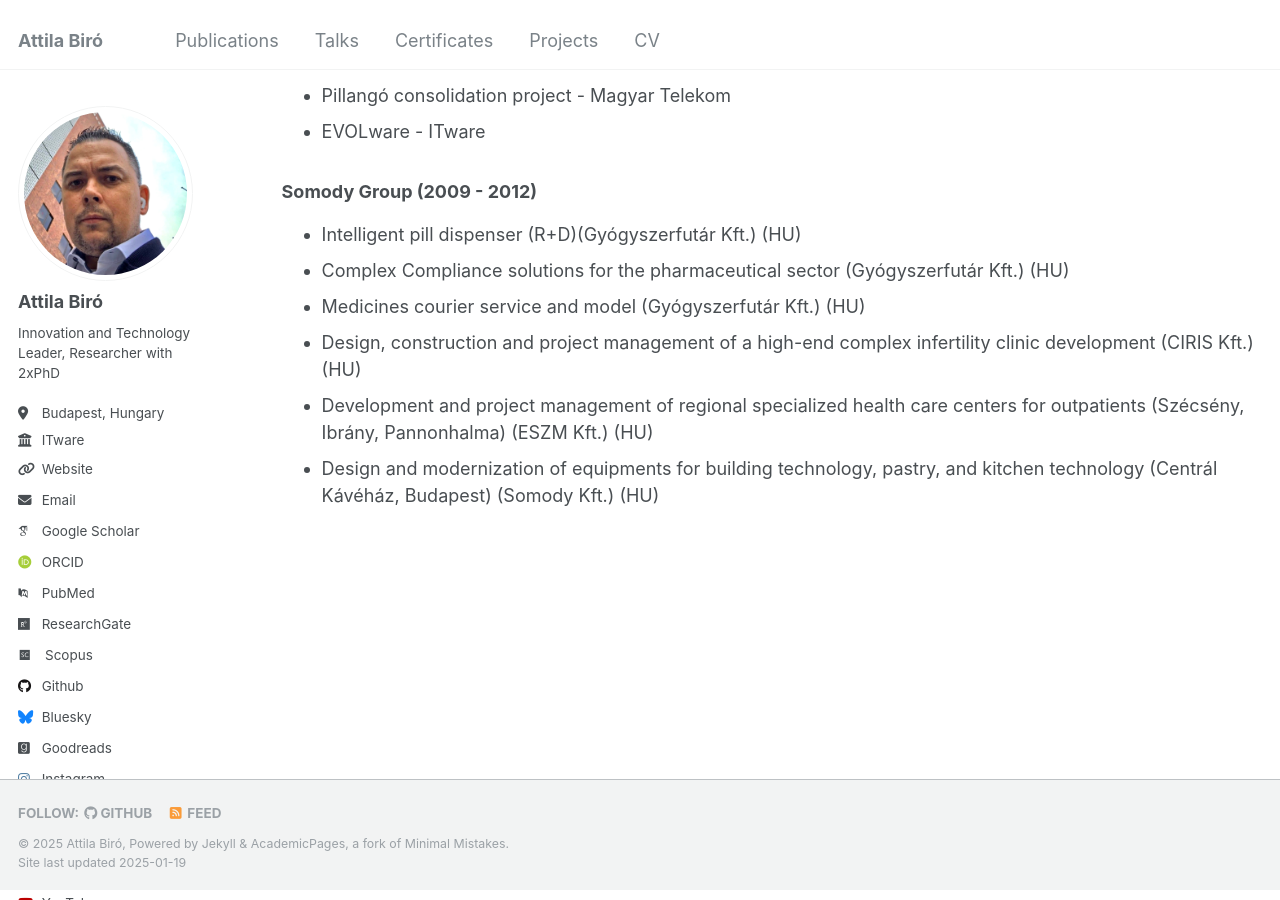
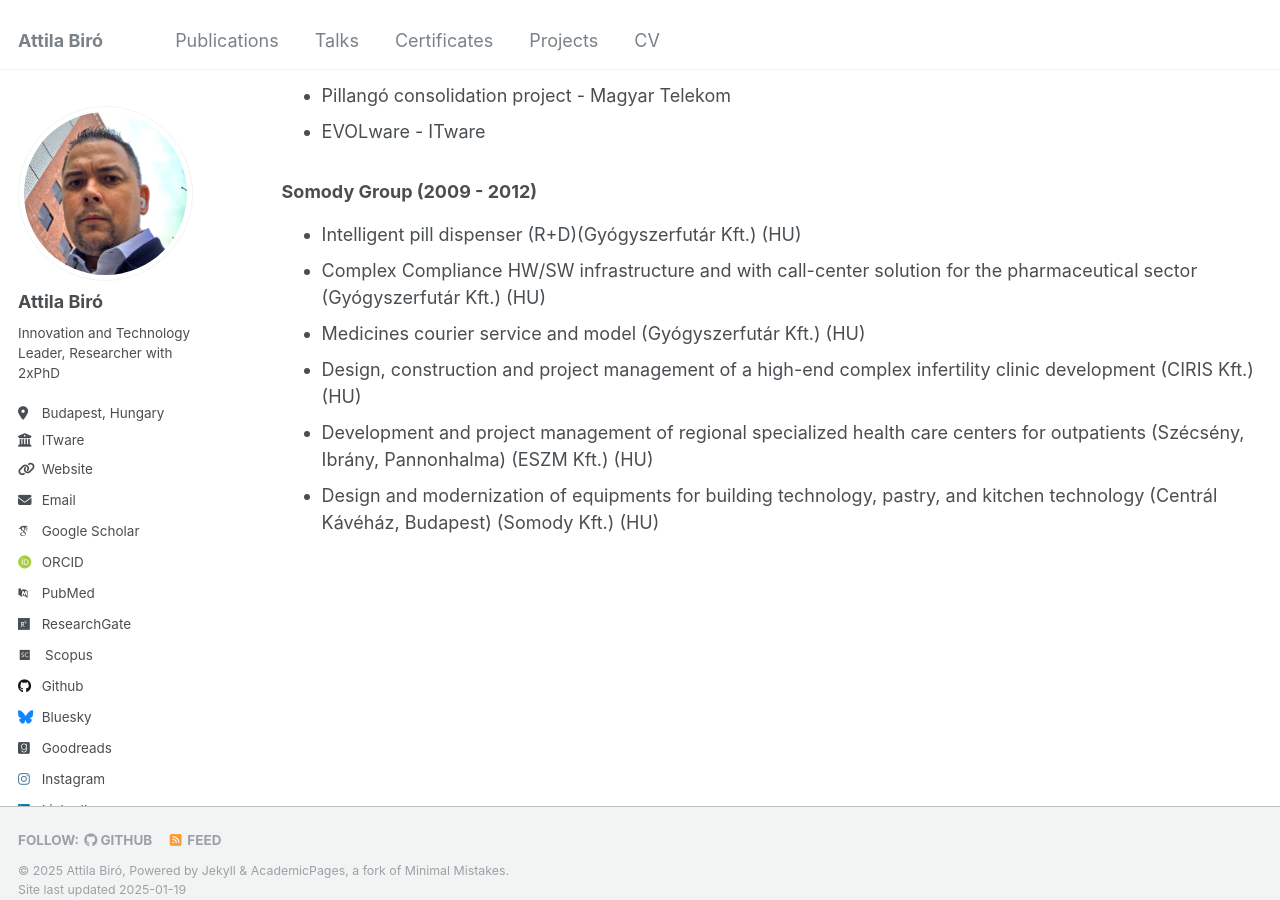
Before and after one commit to biroka/biroka.github.io, a Jekyll site: the page built from _pages/projects.md, in a window 1280 px wide and 900 px high, scrolled down 5916 px. Built offline with Jekyll 4.4.1, drawn with Linux system fonts in a browser that asks for light colours; some web fonts are replaced.

Commit message:
Update projects.md

```diff
--- a/_pages/projects.md
+++ b/_pages/projects.md
@@ -162,7 +162,7 @@ Delivery: 2014
 
 ### Somody Group (2009 - 2012)
  * Intelligent pill dispenser (R+D)(Gyógyszerfutár Kft.) (HU)
- * Complex Compliance solutions for the pharmaceutical sector (Gyógyszerfutár Kft.) (HU)
+ * Complex Compliance HW/SW infrastructure and with call-center solution for the pharmaceutical sector (Gyógyszerfutár Kft.) (HU)
  * Medicines courier service and model (Gyógyszerfutár Kft.) (HU)
  * Design, construction and project management of a high-end complex infertility clinic development (CIRIS Kft.) (HU)
  * Development and project management of regional specialized health care centers for outpatients (Szécsény, Ibrány, Pannonhalma) (ESZM Kft.) (HU)
```
